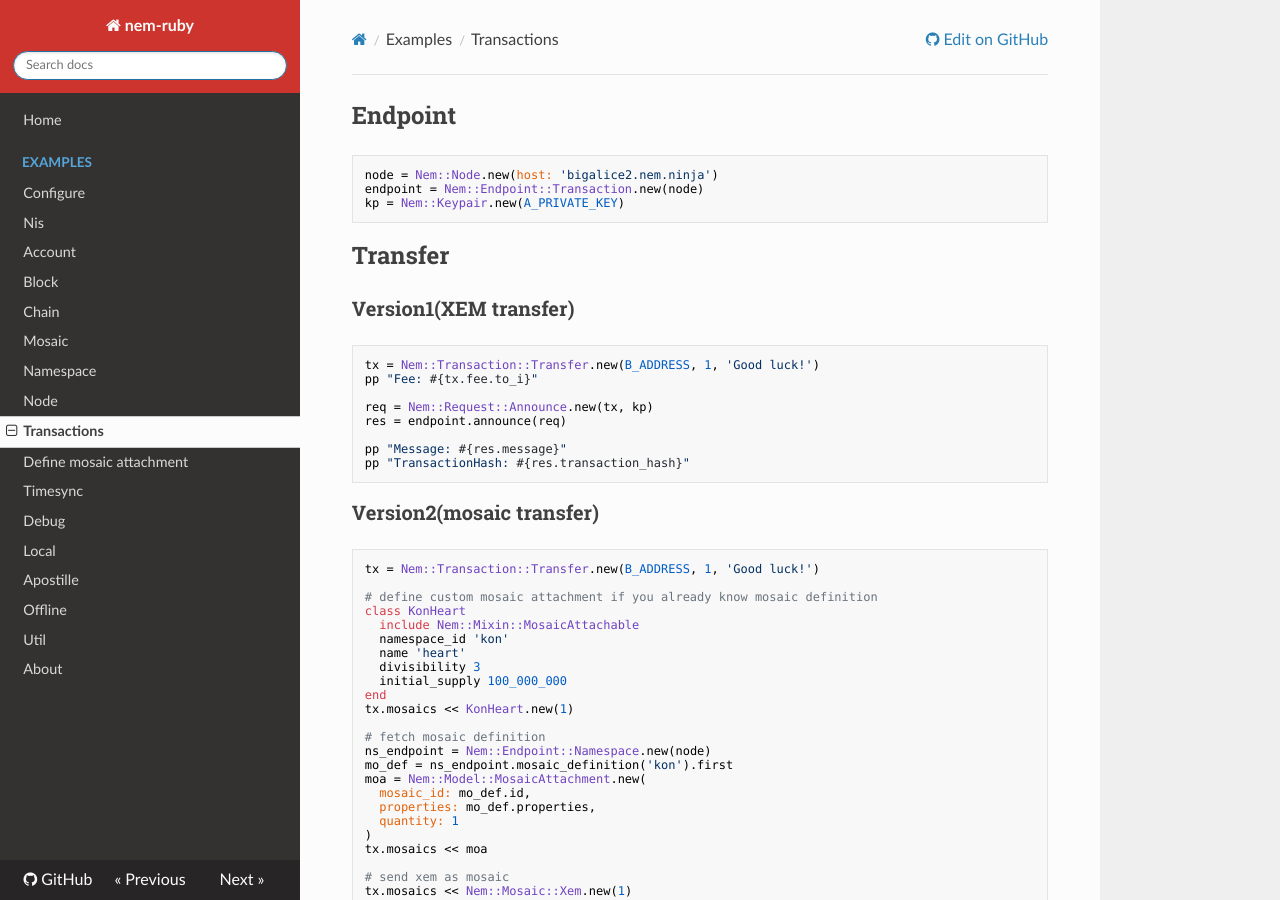
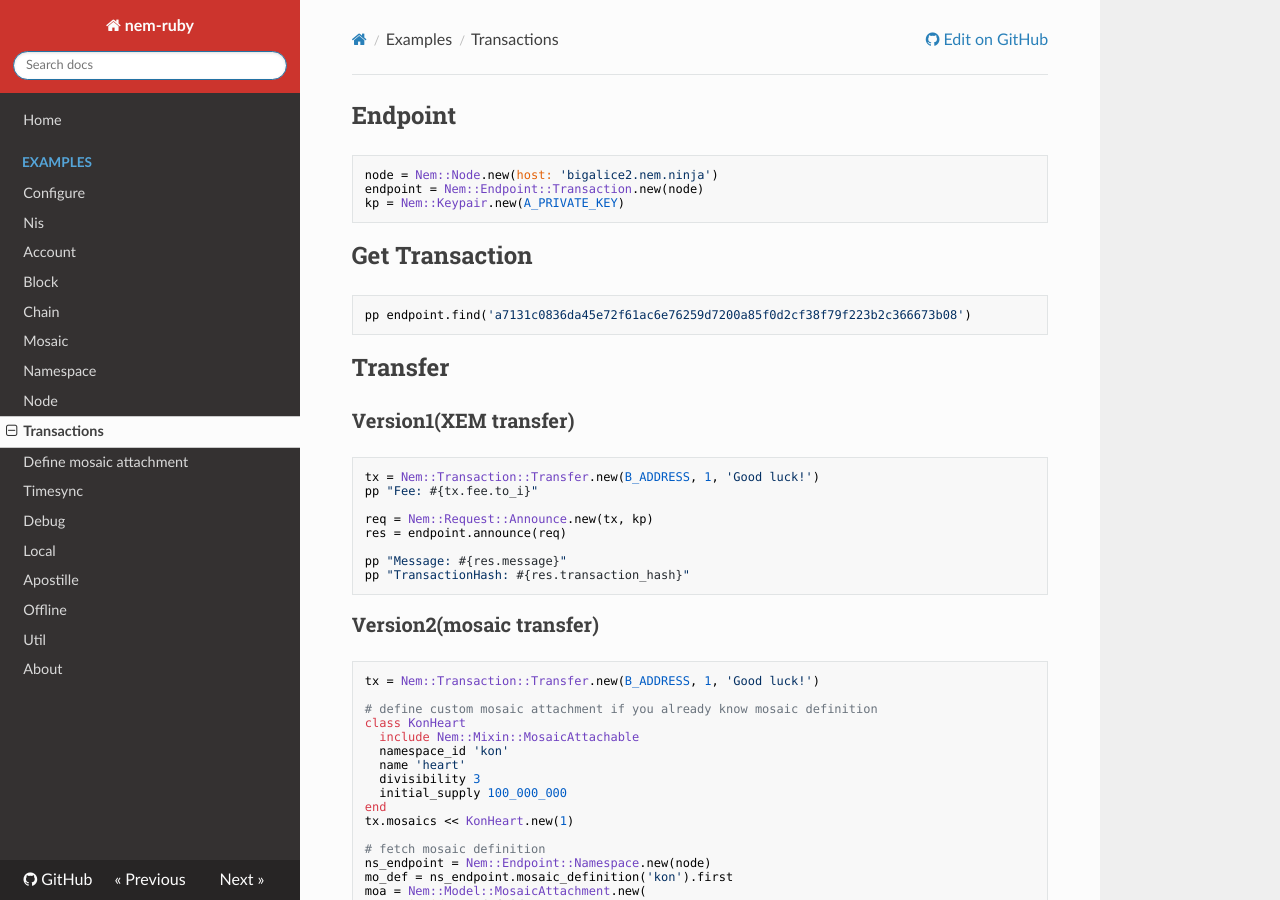
Before and after one commit to 44uk/nem-ruby, an MkDocs documentation site: the page built from docs/examples/transactions.md, in a window 1280 px wide and 900 px high. Built offline with MkDocs 1.6.1, drawn with Linux system fonts in a browser that asks for light colours; nearby versions of some CDN libraries; old or Windows-style settings are respelled for this version of MkDocs.

Commit message:
Document add get transaction from hash

````diff
--- a/docs/examples/transactions.md
+++ b/docs/examples/transactions.md
@@ -4,6 +4,12 @@
 node = Nem::Node.new(host: 'bigalice2.nem.ninja')
 endpoint = Nem::Endpoint::Transaction.new(node)
 kp = Nem::Keypair.new(A_PRIVATE_KEY)
+```
+
+## Get Transaction
+
+```ruby
+pp endpoint.find('a7131c0836da45e72f61ac6e76259d7200a85f0d2cf38f79f223b2c366673b08')
 ```
 
 ## Transfer
````
